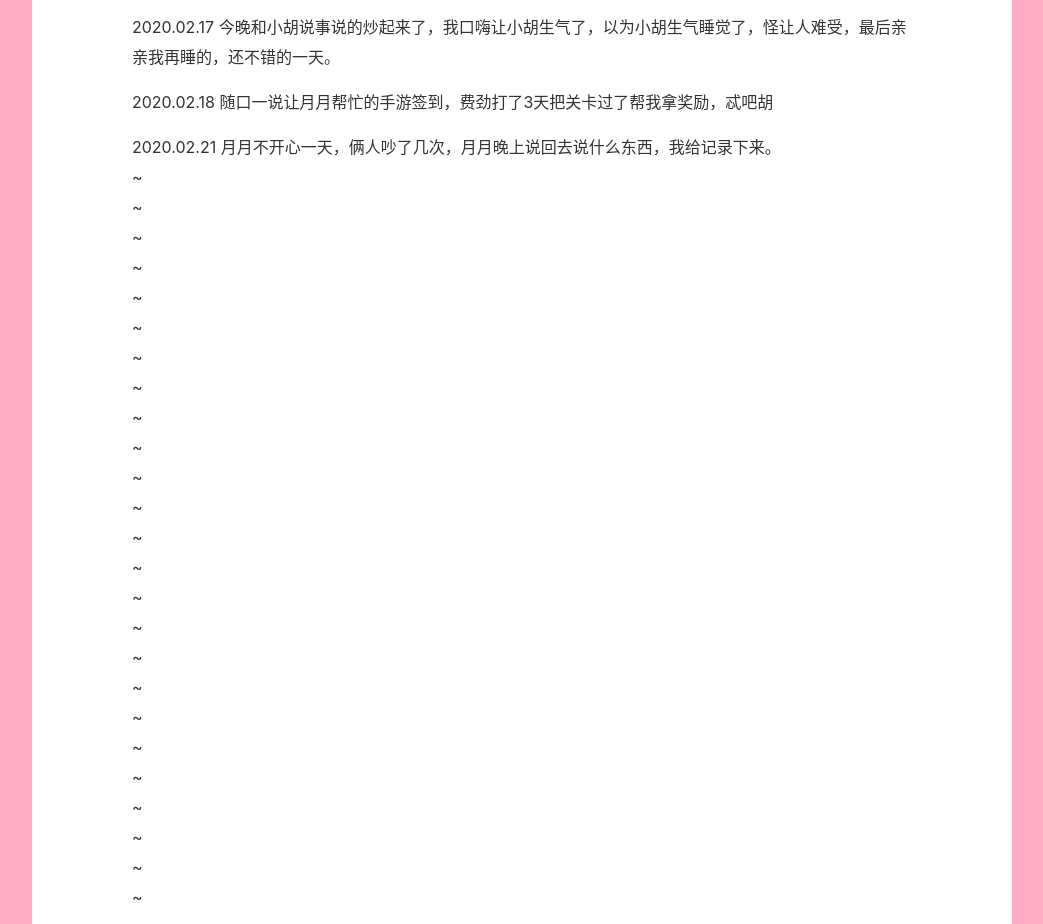
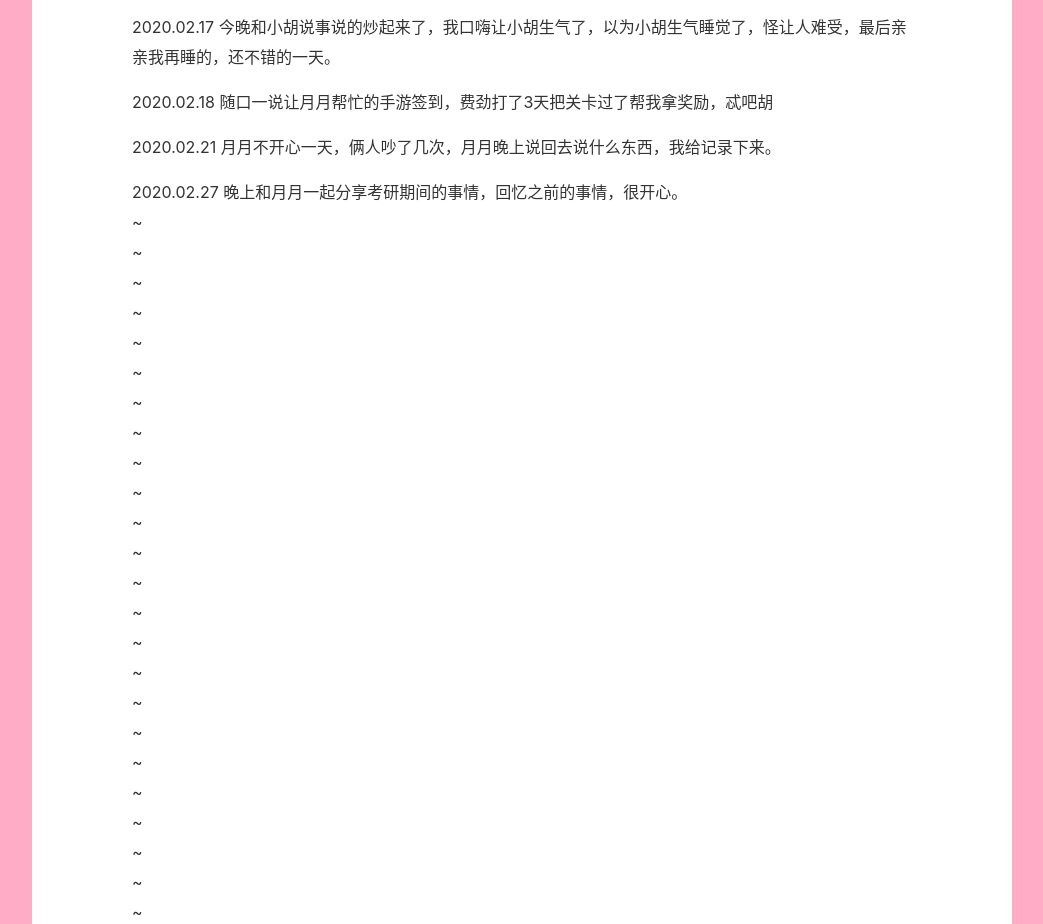
Before and after one commit to DoveinHsy/DoveinHsy.github.io, a plain HTML site: page 2020/02/08/Memory/index.html in a window 1280 px wide. Shown: the part 2524-3448 px from the top of the page, without its empty margins (118-1161 px from the left). Drawn offline with nearby package versions, Linux system fonts and the light colour scheme; a web font is replaced by a local one.

Commit message:
Site updated: 2020-02-28 16:19:07

```diff
--- a/2020/02/08/Memory/index.html
+++ b/2020/02/08/Memory/index.html
@@ -14,7 +14,7 @@
 <meta property="og:locale" content="zh_CN">
 <meta property="og:image" content="http://yoursite.com/2020/02/08/Memory/images/lhx.jpg">
 <meta property="article:published_time" content="2020-02-08T09:38:01.926Z">
-<meta property="article:modified_time" content="2020-02-21T13:46:14.720Z">
+<meta property="article:modified_time" content="2020-02-28T08:18:25.537Z">
 <meta property="article:author" content="吕月月">
 <meta name="twitter:card" content="summary">
 <meta name="twitter:image" content="http://yoursite.com/2020/02/08/Memory/images/lhx.jpg">
@@ -113,7 +113,8 @@
 <p>2020.02.14 小胡今天情绪不对劲，我们闹了一天别扭，晚上讲通了，一起换了微博得情侣头像🙌，不算圆满，但是特殊开心得一天，第一个情人节👨‍❤️‍💋‍👨。</p>
 <p>2020.02.17 今晚和小胡说事说的炒起来了，我口嗨让小胡生气了，以为小胡生气睡觉了，怪让人难受，最后亲亲我再睡的，还不错的一天。</p>
 <p>2020.02.18 随口一说让月月帮忙的手游签到，费劲打了3天把关卡过了帮我拿奖励，忒吧胡</p>
-<p>2020.02.21 月月不开心一天，俩人吵了几次，月月晚上说回去说什么东西，我给记录下来。<br>~<br>~<br>~<br>~<br>~<br>~<br>~<br>~<br>~<br>~<br>~<br>~<br>~<br>~<br>~<br>~<br>~<br>~<br>~<br>~<br>~<br>~<br>~<br>~<br>~<br>~<br>~<br>~<br>~<br>~<br>~<br>~<br>~<br>~<br>~<br>~<br>~<br>~<br>~<br>~<br>~<br>~<br>~<br>~<br>~<br>~<br>~<br>~<br>~<br>~<br>~<br>~<br>~<br>~<br>~<br>~<br>~<br>~<br>~<br>~<br>~<br>~<br>~<br>~<br>~<br>~<br>~<br>~<br>~<br>~<br>~<br>~<br>~<br>~<br>~<br>~<br>~<br>~<br>~<br>~<br>~<br>~<br>~<br>~<br>~<br>~<br>~<br>~<br>~<br>~<br>202-.10.27    🤵向小胡求婚👰</p>
+<p>2020.02.21 月月不开心一天，俩人吵了几次，月月晚上说回去说什么东西，我给记录下来。</p>
+<p>2020.02.27 晚上和月月一起分享考研期间的事情，回忆之前的事情，很开心。<br>~<br>~<br>~<br>~<br>~<br>~<br>~<br>~<br>~<br>~<br>~<br>~<br>~<br>~<br>~<br>~<br>~<br>~<br>~<br>~<br>~<br>~<br>~<br>~<br>~<br>~<br>~<br>~<br>~<br>~<br>~<br>~<br>~<br>~<br>~<br>~<br>~<br>~<br>~<br>~<br>~<br>~<br>~<br>~<br>~<br>~<br>~<br>~<br>~<br>~<br>~<br>~<br>~<br>~<br>~<br>~<br>~<br>~<br>~<br>~<br>~<br>~<br>~<br>~<br>~<br>~<br>~<br>~<br>~<br>~<br>~<br>~<br>~<br>~<br>~<br>~<br>~<br>~<br>~<br>~<br>~<br>~<br>~<br>~<br>~<br>~<br>~<br>~<br>202-.10.27    🤵向小胡求婚👰</p>
 
   </article>
   <footer class="f-cf">
```
